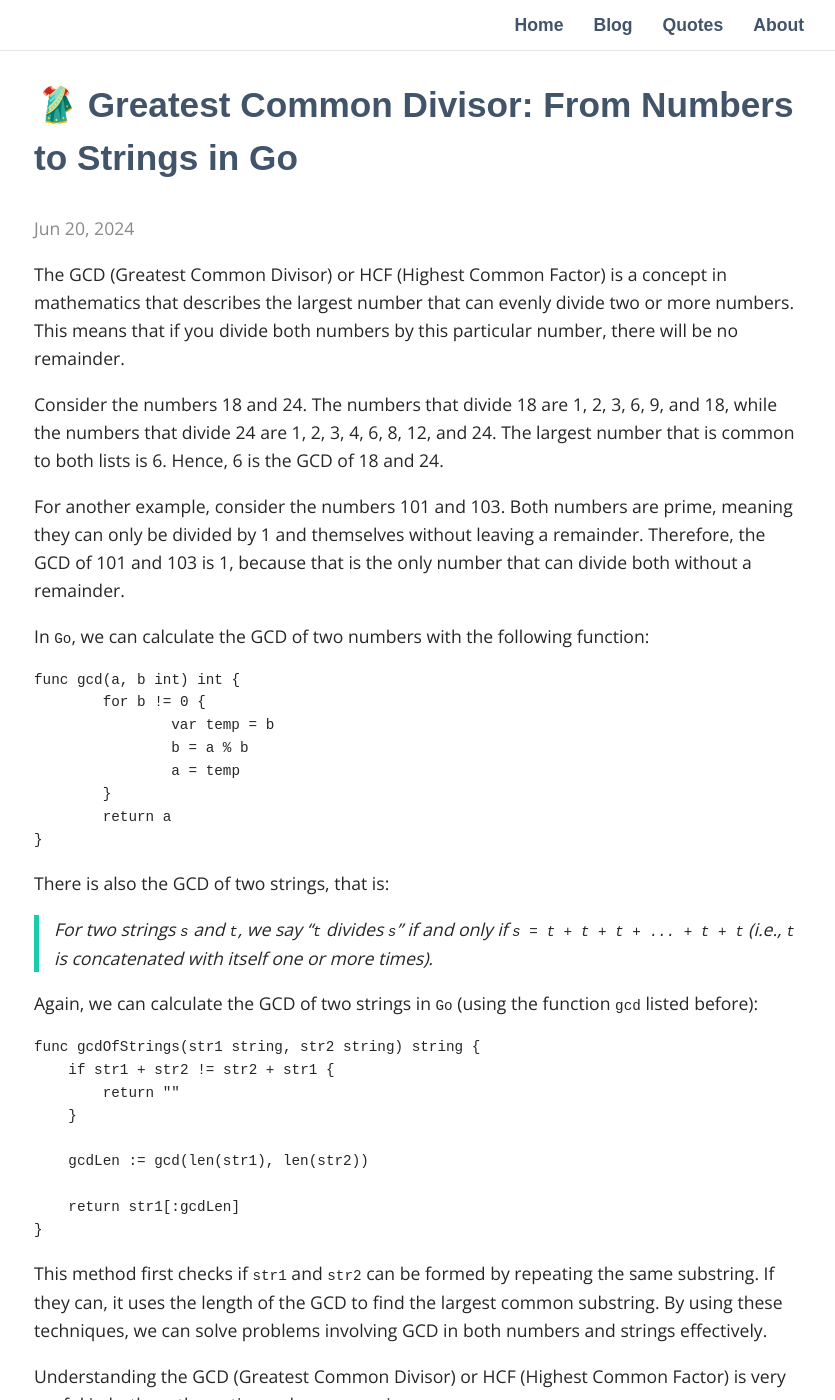
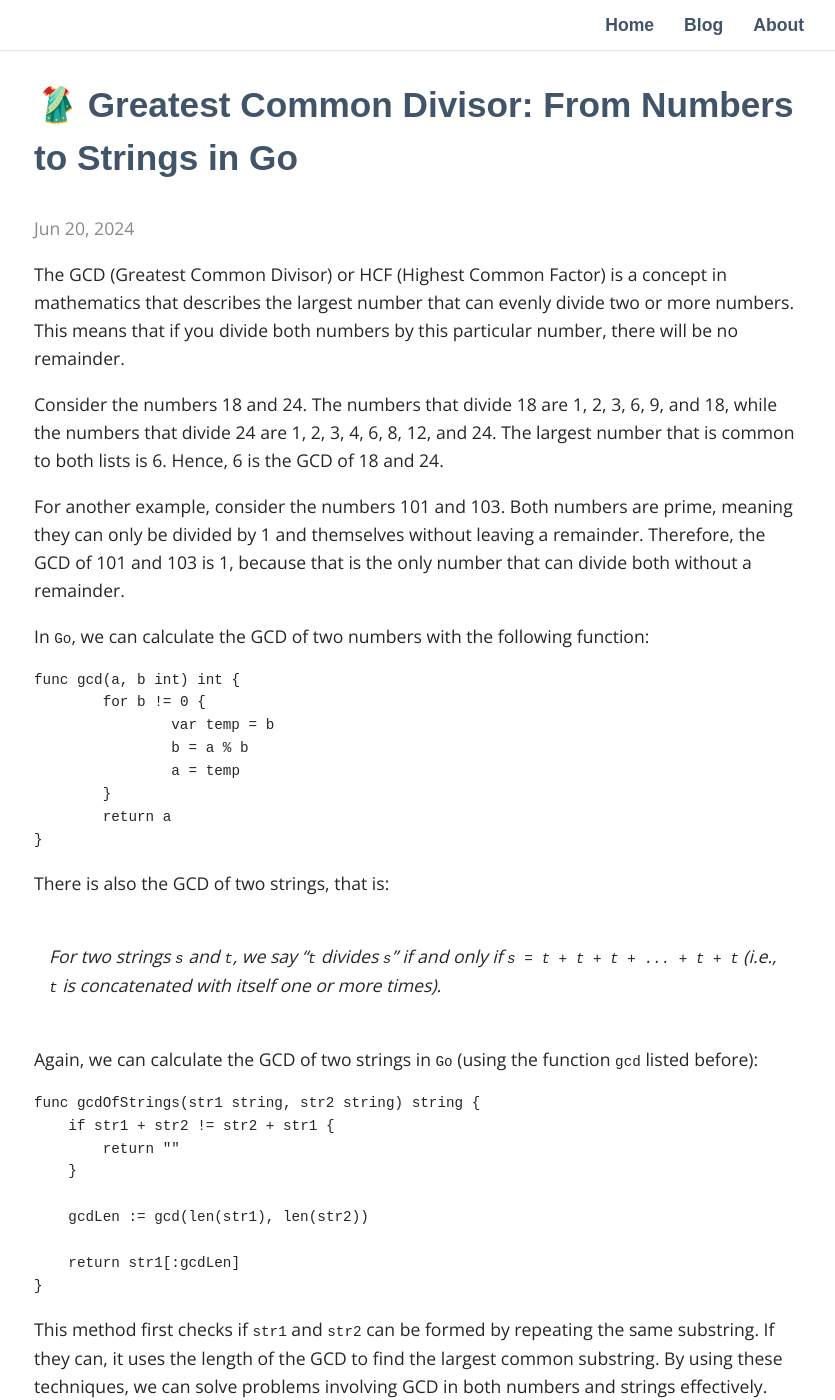
Before and after one commit to geovannycordero/geovannycordero.github.io, a Jekyll site: the page built from _posts/2024-06-19-greatest-common-divisor.markdown, in a window 1280 px wide and 1400 px high. Shown: the whole window, without its empty margins (221-1056 px from the left). Built offline with Jekyll 4.4.1, drawn with Linux system fonts in a browser that asks for light colours; some web fonts are replaced.

Commit message:
Links style

```diff
--- a/_sass/_layout.scss
+++ b/_sass/_layout.scss
@@ -34,7 +34,7 @@
 a,
 a:visited {
   color: $link-color;
-  text-decoration: underline;
+  text-decoration: none;
   font-weight: bold;
 }
 
@@ -132,9 +132,11 @@
 
 blockquote {
   font-style: italic;
-  border-left: 5px solid $main;
-  padding-left: 15px;
-  margin: 0;
+  //border-left: 1px solid $main;
+  //padding-left: 15px;
+  margin: 5px;
+  padding: 10px;
+  //border: 1px solid lighten(main, 30%);
 }
 
 /* Responsive */
```
Also changed, not shown: _pages/_ignore_01_quotes.md (renamed from _pages/01_quotes.md).
